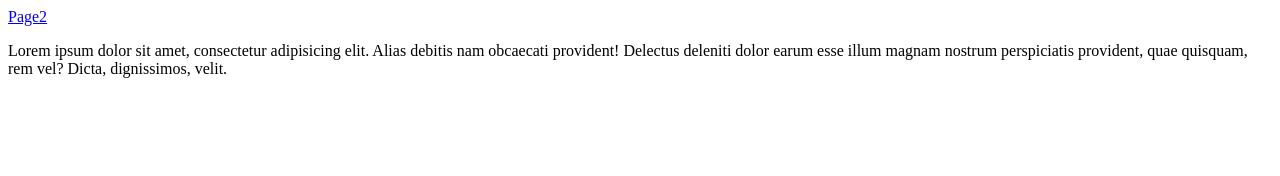
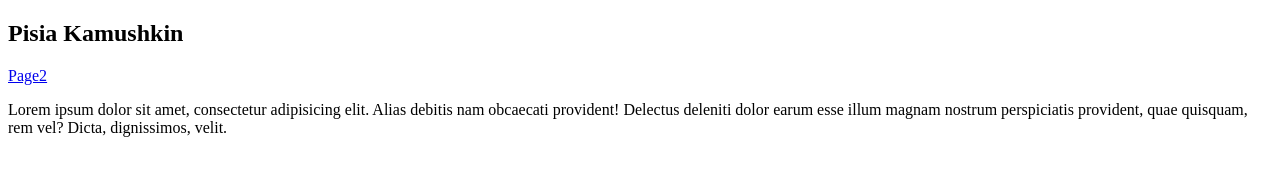
Before and after one commit to dubir8891/HomeWorkItstep, a plain HTML site: page index.html in a window 1280 px wide. Drawn offline with Linux system fonts and the light colour scheme.

Commit message:
add kamushkin

```diff
--- a/index.html
+++ b/index.html
@@ -5,6 +5,7 @@
     <title>Title</title>
 </head>
 <body>
+<h2>Pisia Kamushkin</h2>
 <a href="Page2.html">Page2</a>
 <p>Lorem ipsum dolor sit amet, consectetur adipisicing elit. Alias debitis nam obcaecati provident! Delectus deleniti dolor earum esse illum magnam nostrum perspiciatis provident, quae quisquam, rem vel? Dicta, dignissimos, velit.</p>
 </body>
```
